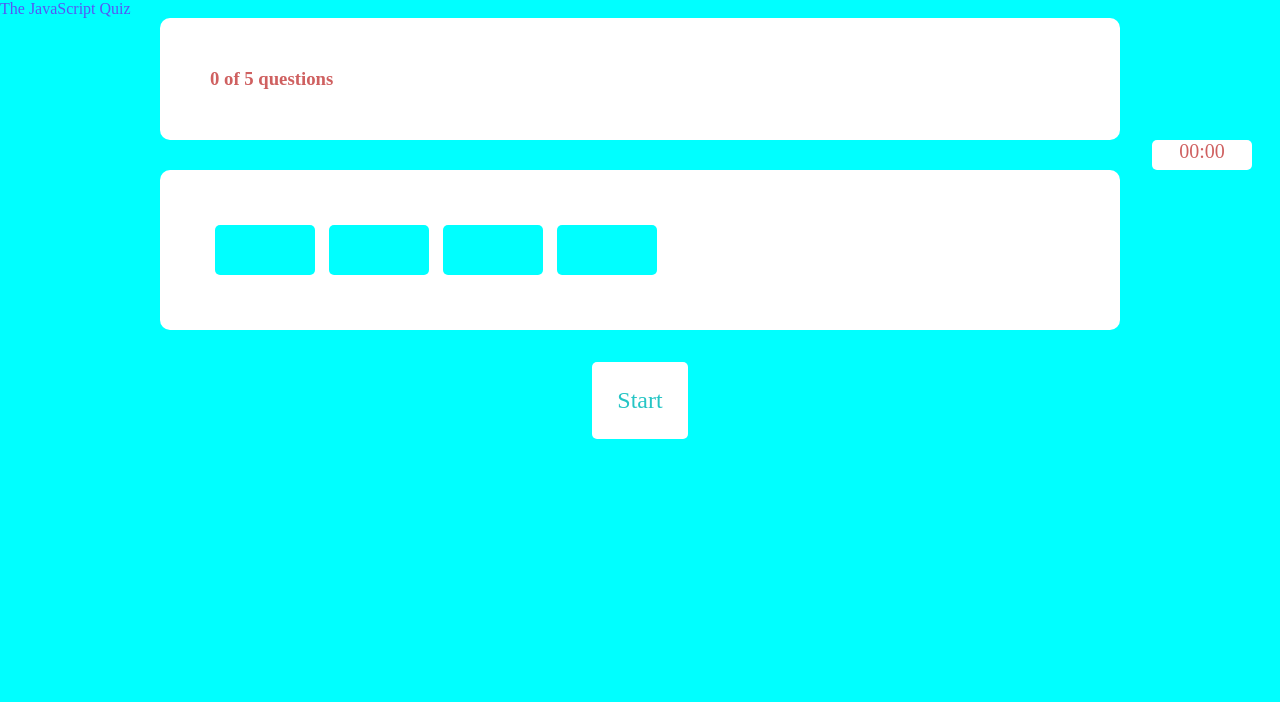
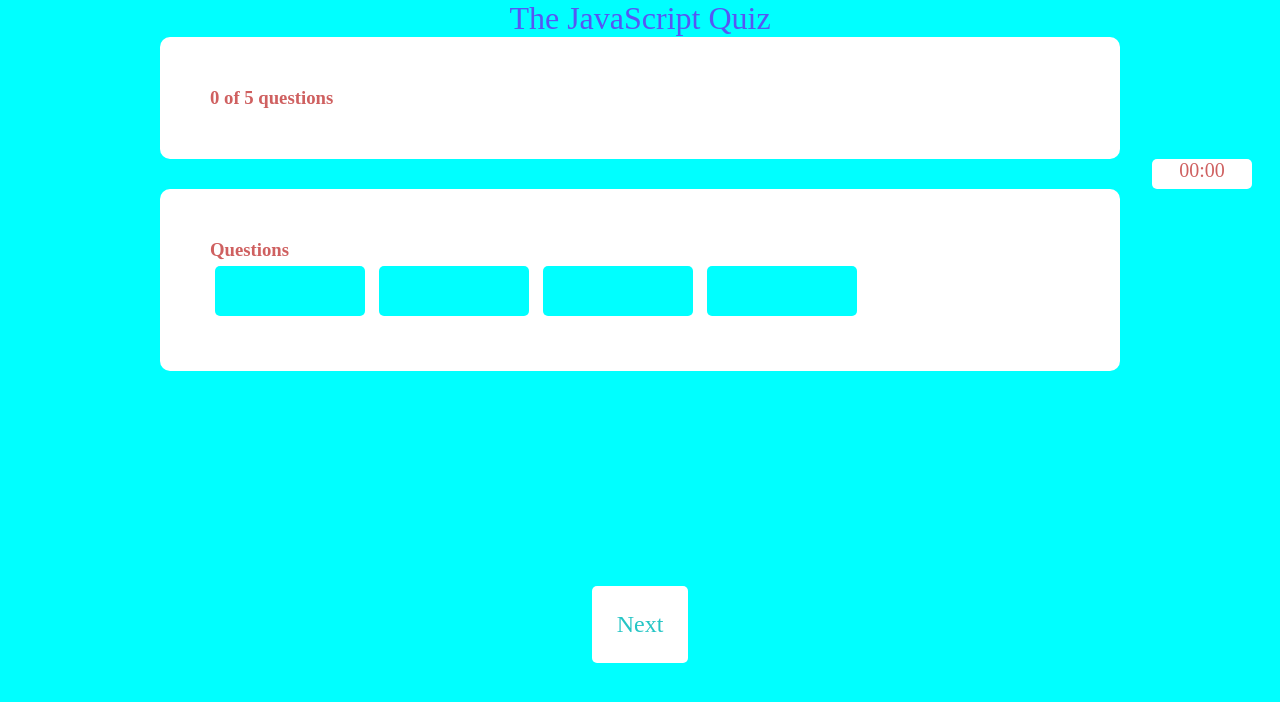
Before and after one commit to FrannyP71/The-JavaScript-Quiz, a plain HTML site: page index.html in a window 1280 px wide. Drawn offline with Linux system fonts and the light colour scheme.

Commit message:
made the Start button the next button

```diff
--- a/index.html
+++ b/index.html
@@ -11,7 +11,7 @@
 <body>
     <div class="title">The JavaScript Quiz</div>
     <div class="start-page">
-        <button id="start-button">Start</button>
+        <button id="start-button">Next</button>
     </div>
     <div id="display-container">
         <div class="header"></div>
@@ -24,7 +24,7 @@
         </div>
         <div id="question-container">
             <!--the questions will be diplayed here-->
-            <h3 id="question-spot"></h3>
+            <h3 id="question-spot">Questions</h3>
             <div>
                 <button class="response"></button>
                 <button class="response"></button>
--- a/script.js
+++ b/script.js
@@ -4,13 +4,13 @@ var restartButton = document.getElementById("restart");
 
 var userScore = document.getElementById("user-score");
 
-var points = document.getElementById("score")
+var points = document.getElementById("score");
 
-var scoreContainer = document.querySelector(".score-container")
+var scoreContainer = document.querySelector(".score-container");
 
-var startPage = document.querySelector(".start-page")
+var startPage = document.querySelector(".start-page");
 
-var timeDisplay =document.getElementById("time-display")
+var timeDisplay = document.getElementById("time-display");
 
 var displayContainer = document.getElementById("display-container");
 
@@ -20,7 +20,7 @@ var questionEl = document.getElementById("question-container");
 
 var questionSpot = document.getElementById("question-spot");
 
-var responseButtons = document.querySelectorAll(".response")
+var responseButtons = document.querySelectorAll(".response");
 
 var questionIndex = 0
 
@@ -69,13 +69,13 @@ function startCountdown(seconds) {
         console.log(counter);
         counter--;
 
-        if (counter , 0) {
+        if (counter == 0) {
             clearInterval(interval);
         }
     }, 1000);
 }
 
-function nextQuestion(){
+function nextQuestion() {
     if (questionIndex < questionArr.length) {
         displayQuestion();
         questionIndex++;
@@ -94,7 +94,7 @@ function restart() {
 
 startButton.addEventListener("click", function(event) {
     console.log(event)
-    questionEl.style.display= "block";
+    questionEl.style.display = "block";
     startCountdown(60);
     nextQuestion();
 })
--- a/style.css
+++ b/style.css
@@ -17,8 +17,10 @@
 
     .title{
       color: rgb(86, 86, 244);
-      font-size: 50 px;
+      font-size: xx-large;
       align-items: center;
+      justify-content: center;
+      text-align: center;
     }
 
     .start-page, .score-container {
@@ -47,6 +49,7 @@
         position: center;
         border-radius: 5px;
         border-style: none;
+        margin-top: 35%;
     }
 
     #display-container {
@@ -103,7 +106,7 @@
         font-size: 20px;
         margin: 5px 5px 5px 5px;
         height: 50px;
-        width: 100px;
+        width: 150px;
     }
 
     .hide{
```
